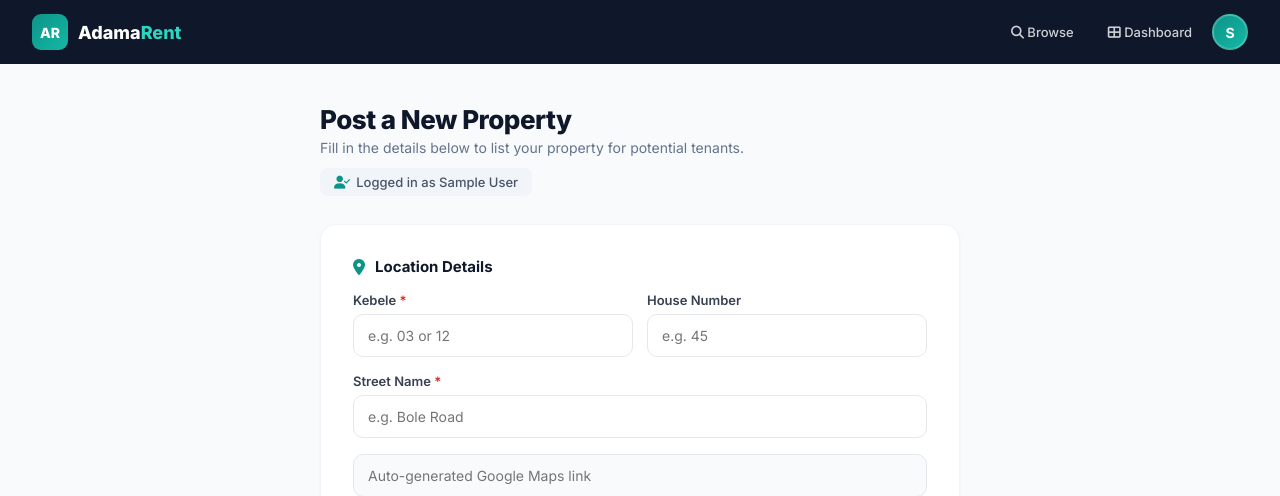
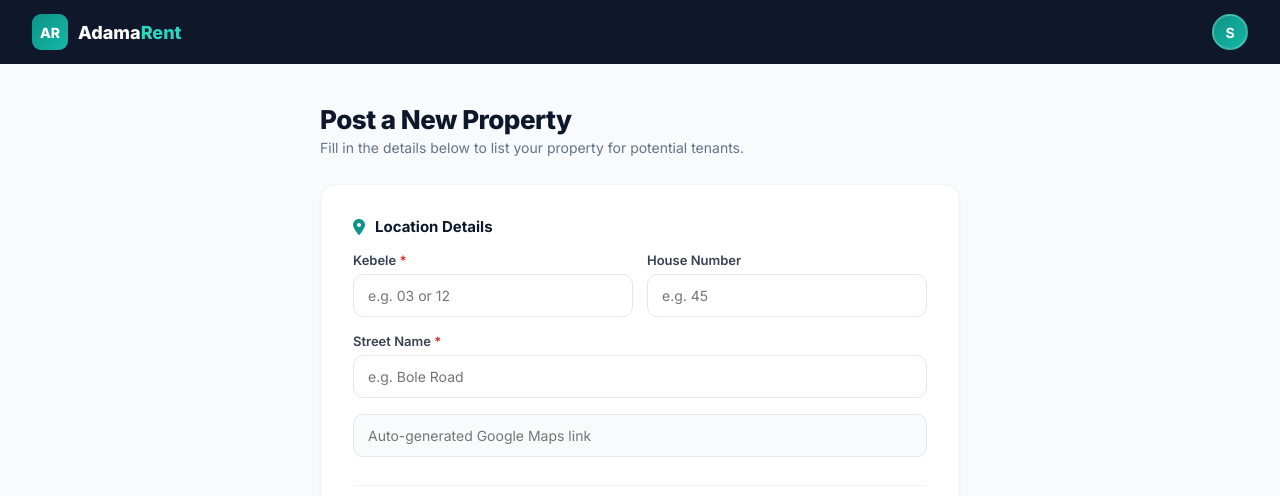
Before and after one commit to gech4332/udmp_adama_rental_house, a PHP site: page /post_house.php in a window 1280 px wide. Shown: the top 496 px of the page. Run offline with PHP 8.4, Linux system fonts and the light colour scheme; the visitor is signed in with stand-in values (Sample User, id 1).

Commit message:
refactor: remove redundant navigation links and user tag for cleaner UI

```diff
--- a/post_house.php
+++ b/post_house.php
@@ -94,8 +94,6 @@ if(!isset($_SESSION['user_id'])){
             <div class="nav-brand-text">Adama<span>Rent</span></div>
         </a>
         <div class="nav-right">
-            <a href="index.php"><i class="fas fa-search"></i> Browse</a>
-            <a href="manage_houses.php"><i class="fas fa-th-large"></i> Dashboard</a>
             <div class="user-avatar-wrap">
                 <div class="user-avatar"><?php echo strtoupper(substr($_SESSION['user_name'] ?? 'U', 0, 1)); ?></div>
                 <div class="user-dropdown">
@@ -116,7 +114,6 @@ if(!isset($_SESSION['user_id'])){
         <div class="form-header">
             <h1>Post a New Property</h1>
             <p>Fill in the details below to list your property for potential tenants.</p>
-            <div class="user-tag"><i class="fas fa-user-check"></i> Logged in as <?php echo htmlspecialchars($_SESSION['user_name'] ?? 'Landlord'); ?></div>
         </div>
 
         <div class="form-card">
```
